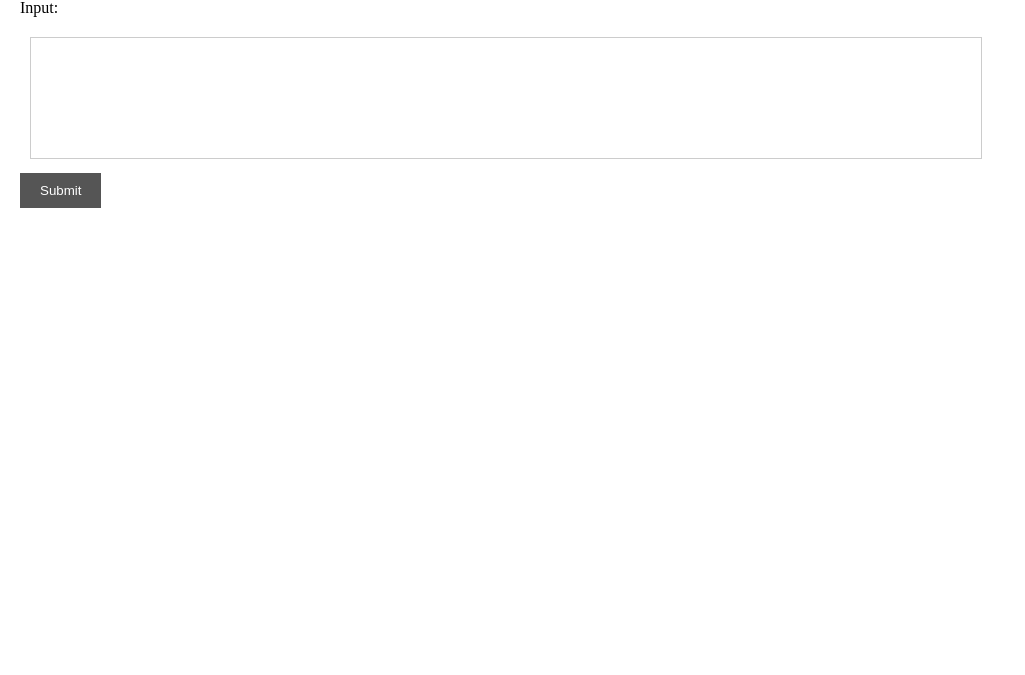
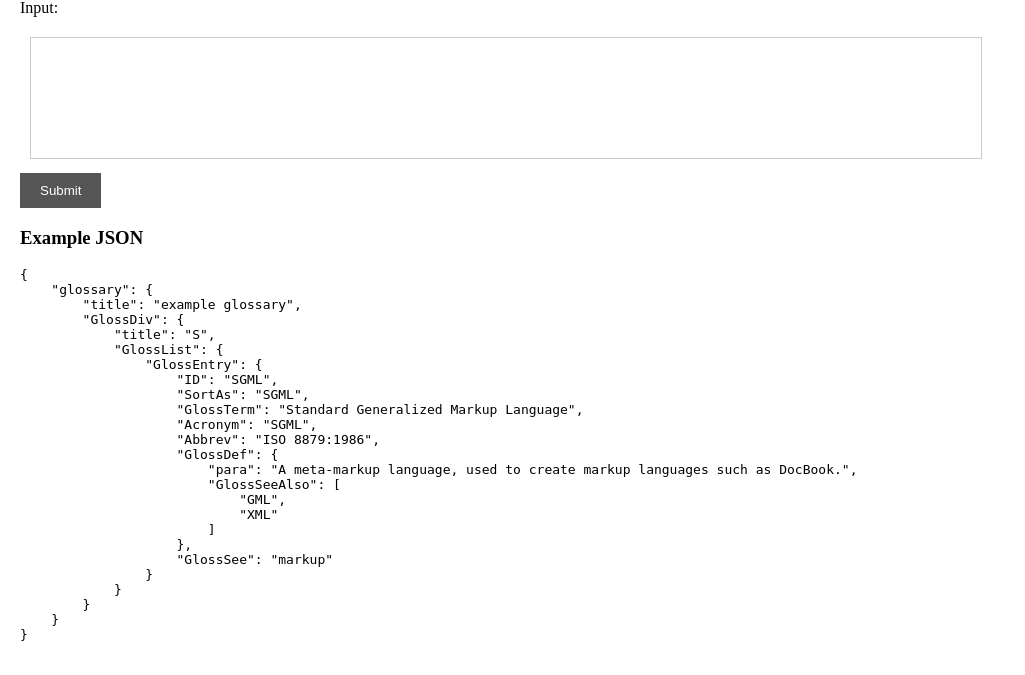
Before and after one commit to Aaradhyaa717/Json-to-table, a Flask app: page / in a window 1280 px wide. Shown: the part 179-854 px from the top of the page, without its empty margins (0-1025 px from the left). Before the commit the page ends 387 px from the top, so only its background shows below. Run offline with Flask 3, Linux system fonts and the light colour scheme.

Commit message:
Update index.html

```diff
--- a/templates/index.html
+++ b/templates/index.html
@@ -46,7 +46,35 @@
     }
     </script>
 
+<h3>Example JSON</h3>
+    <pre id="myText" ></pre>
 
+    <script>
+      var data = {
+                  "glossary": {
+                      "title": "example glossary",
+                  "GlossDiv": {
+                          "title": "S",
+                    "GlossList": {
+                              "GlossEntry": {
+                                  "ID": "SGML",
+                        "SortAs": "SGML",
+                        "GlossTerm": "Standard Generalized Markup Language",
+                        "Acronym": "SGML",
+                        "Abbrev": "ISO 8879:1986",
+                        "GlossDef": {
+                                      "para": "A meta-markup language, used to create markup languages such as DocBook.",
+                          "GlossSeeAlso": ["GML", "XML"]
+                                  },
+                        "GlossSee": "markup"
+                              }
+                          }
+                      }
+                  }
+              };
+
+      document.getElementById("myText").innerHTML = JSON.stringify(data, null, 4);
+    </script>
     </main>
 
   </body>
```
